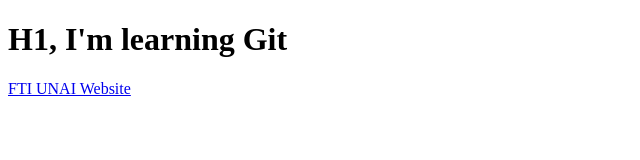
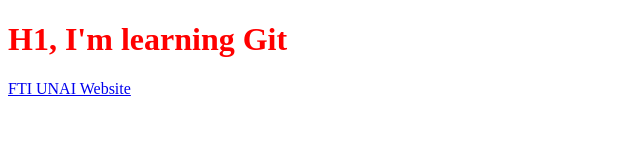
Before and after one commit to SembakoStealer/okmto.com, a plain HTML site: page index.html in a window 1280 px wide. Shown: the whole page, without its empty margins (0-640 px from the left). Drawn offline with Linux system fonts and the light colour scheme.

Commit message:
added css styling

```diff
--- a/index.html
+++ b/index.html
@@ -4,6 +4,11 @@
     <meta charset="UTF-8">
     <meta name="viewport" content="width=device-width, initial-scale=1.0">
     <title>Learn Git</title>
+    <style>
+        h1{
+            color: red;
+        }
+    </style>
 </head>
 <body>
     <h1>H1, I'm learning Git</h1>
```
